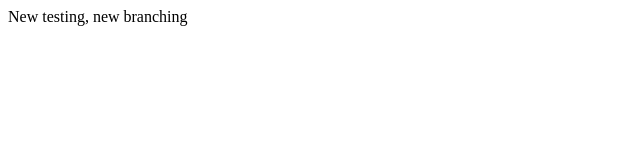
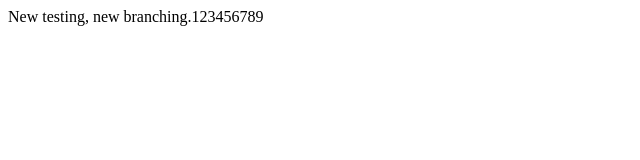
Before and after one commit to kakapapa252/lecture1, a plain HTML site: page index.html in a window 1280 px wide. Shown: the whole page, without its empty margins (0-640 px from the left). Drawn offline with Linux system fonts and the light colour scheme.

Commit message:
new brach

```diff
--- a/index.html
+++ b/index.html
@@ -4,6 +4,6 @@
 		<title>Index</title>
 	</head>
 	<body>
-		New testing, new branching
+		New testing, new branching.123456789
 	</body>
 </html>
```
